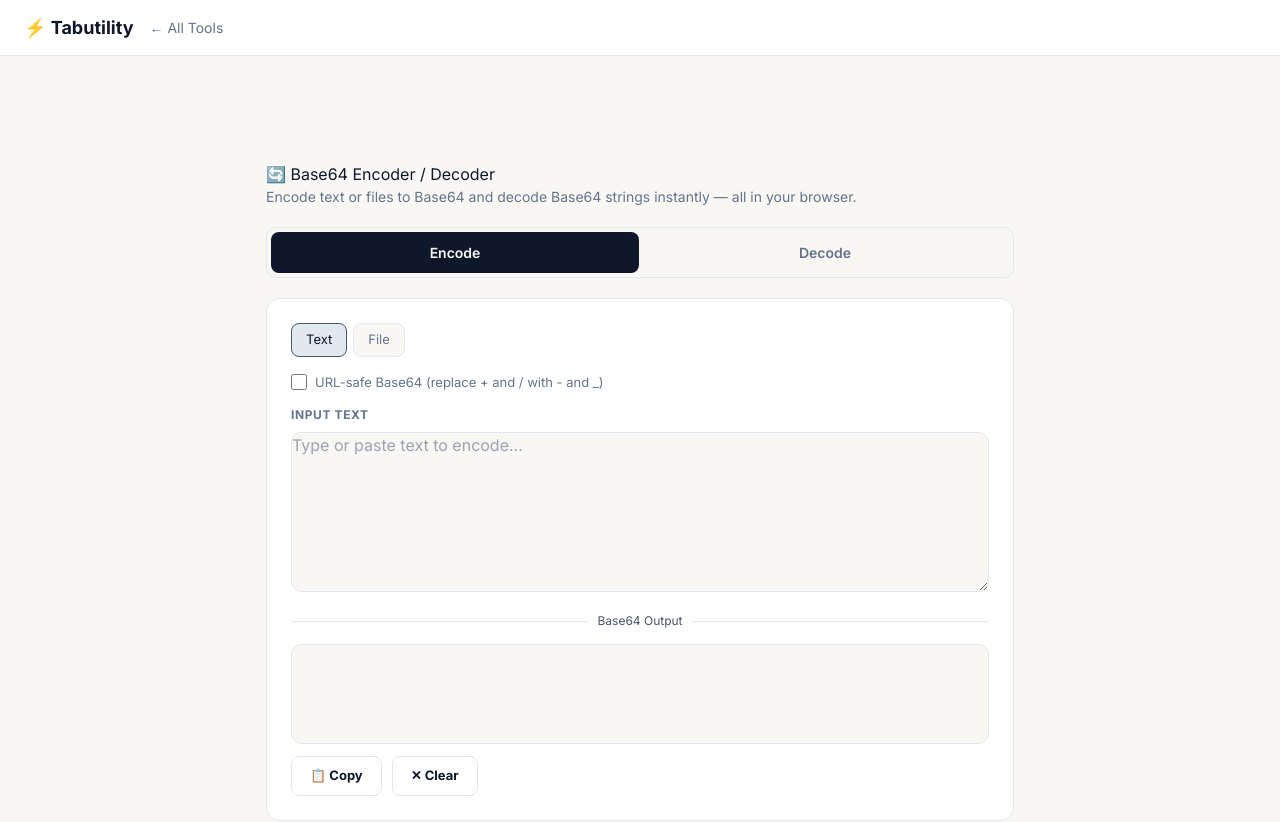
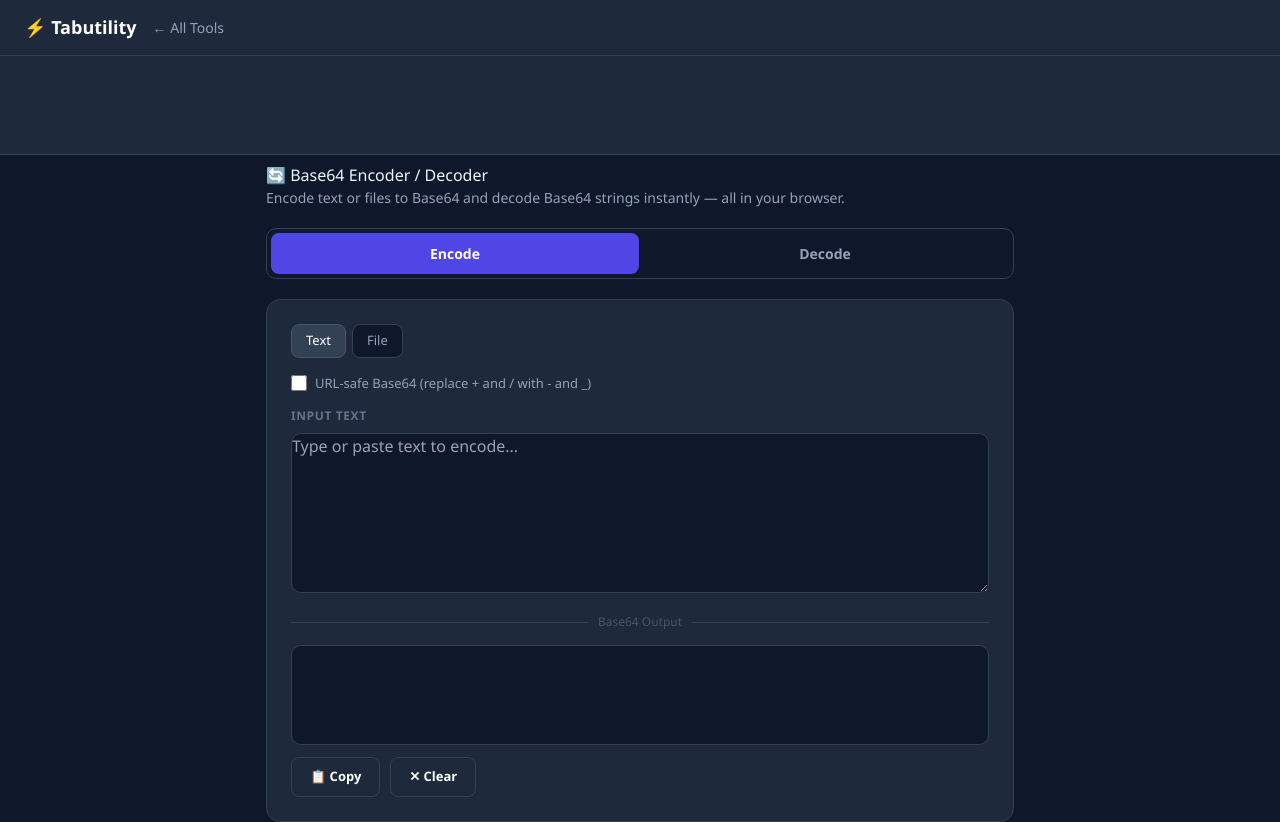
Before and after one commit to rakeshv02/base64-encoder, a React (Vite) app: page / in a window 1280 px wide. Shown: the top 822 px of the page. Built offline with nearby package versions, Linux system fonts and the light colour scheme.

Commit message:
Align with canonical Tabutility design language (STYLE.md): dark surface, indigo accent, Segoe-first font, standard footer, ad-slot polish

```diff
--- a/index.html
+++ b/index.html
@@ -7,7 +7,6 @@
   <link rel="dns-prefetch" href="https://pagead2.googlesyndication.com" />
 <meta charset="UTF-8"/>
 <meta name="viewport" content="width=device-width, initial-scale=1.0"/>
-<link rel="preconnect" href="https://fonts.googleapis.com"><link rel="preconnect" href="https://fonts.gstatic.com" crossorigin><link rel="stylesheet" href="https://fonts.googleapis.com/css2?family=Inter:wght@400;600;700;800&display=swap">
 <title>Base64 Encoder / Decoder — Tabutility</title>
 <meta name="description" content="Free Base64 encoder and decoder. Encode text or files to Base64 and decode Base64 strings instantly in your browser."/>
 <meta name="keywords" content="base64 encoder, base64 decoder, encode base64, decode base64, base64 converter online"/>
@@ -29,51 +28,52 @@
 <script type="application/ld+json">{"@context":"https://schema.org","@type":"FAQPage","mainEntity":[{"@type":"Question","name":"What is Base64?","acceptedAnswer":{"@type":"Answer","text":"Base64 is an encoding scheme that converts binary data into ASCII text — commonly used for sending data in HTML, CSS or APIs."}},{"@type":"Question","name":"Is my data sent to a server?","acceptedAnswer":{"@type":"Answer","text":"No — all encoding/decoding happens in your browser using JavaScript's btoa/atob."}},{"@type":"Question","name":"Is the Base64 Encoder free?","acceptedAnswer":{"@type":"Answer","text":"Yes — completely free, no sign-up needed."}},{"@type":"Question","name":"Can I encode files?","acceptedAnswer":{"@type":"Answer","text":"Yes — use the file mode to convert any file to base64."}}]}</script>
 <style>
 *{box-sizing:border-box;margin:0;padding:0}
-body{font-family:'Inter',-apple-system,BlinkMacSystemFont,'Segoe UI',sans-serif;background:#f8f7f4;color:#0f172a;min-height:100vh}
-nav{background:#ffffff;border-bottom:1px solid #e2e8f0;padding:14px 24px;display:flex;align-items:center;gap:16px}
-nav a{color:#64748b;text-decoration:none;font-size:14px}nav a:hover{color:#0f172a}
-nav .brand{color:#0f172a;font-weight:700;font-size:18px}
-.ad-banner{background:#ffffff;border-bottom:1px solid #e2e8f0;padding:4px;text-align:center}
+body{font-family:'Segoe UI',system-ui,Arial,sans-serif;background:#0f172a;color:#f1f5f9;min-height:100vh}
+nav{background:#1e293b;border-bottom:1px solid #334155;padding:14px 24px;display:flex;align-items:center;gap:16px}
+nav a{color:#94a3b8;text-decoration:none;font-size:14px}nav a:hover{color:#f1f5f9}
+nav .brand{color:#4f46e5;font-weight:700;font-size:18px}
+.ad-banner{background:#1e293b;border-bottom:1px solid #334155;padding:4px;text-align:center}
 #app{max-width:780px;margin:8px auto;padding:0 16px 40px}
-h1{font-size:clamp(20px,4vw,28px);font-weight:800;margin:24px 0 6px;color:#0f172a}
-.subtitle{color:#64748b;font-size:14px;margin-bottom:20px}
-.tabs{display:flex;gap:2px;background:#f8f7f4;border-radius:10px;padding:4px;margin-bottom:20px;border:1px solid #e2e8f0}
-.tab{flex:1;text-align:center;padding:10px;border-radius:8px;font-size:14px;font-weight:600;cursor:pointer;color:#64748b;border:none;background:none;transition:all .2s}
-.tab.active{background:#0f172a;color:#f8f7f4}
-.card{background:#ffffff;border:1px solid #e2e8f0;border-radius:14px;padding:24px;margin-bottom:20px}
+h1{font-size:clamp(20px,4vw,28px);font-weight:800;margin:24px 0 6px;color:#f1f5f9}
+.subtitle{color:#94a3b8;font-size:14px;margin-bottom:20px}
+.tabs{display:flex;gap:2px;background:#0f172a;border-radius:10px;padding:4px;margin-bottom:20px;border:1px solid #334155}
+.tab{flex:1;text-align:center;padding:10px;border-radius:8px;font-size:14px;font-weight:600;cursor:pointer;color:#94a3b8;border:none;background:none;transition:all .2s}
+.tab.active{background:#4f46e5;color:#0f172a}
+.card{background:#1e293b;border:1px solid #334155;border-radius:14px;padding:24px;margin-bottom:20px}
 .pane-label{font-size:12px;font-weight:700;color:#64748b;text-transform:uppercase;letter-spacing:.05em;margin-bottom:8px}
-textarea{width:100%;height:160px;background:#f8f7f4;border:1px solid #e2e8f0;border-radius:10px;color:#0f172a;font-family:'Inter',monospace;font-size:13px;padding:14px;resize:vertical;outline:none;line-height:1.5;margin-bottom:10px}
-textarea:focus{border-color:#0f172a}
-.output-box{width:100%;min-height:100px;background:#f8f7f4;border:1px solid #e2e8f0;border-radius:10px;font-family:'Inter',monospace;font-size:13px;padding:14px;overflow-x:auto;line-height:1.5;word-break:break-all;color:#0f172a;margin-bottom:12px}
-.btn{display:inline-flex;align-items:center;gap:6px;background:#0f172a;color:#f8f7f4;border:none;border-radius:8px;padding:9px 18px;font-size:13px;font-weight:700;cursor:pointer;transition:background .2s}
-.btn:hover{background:#7dd3fc}
-.btn-outline{background:transparent;border:1px solid #e2e8f0;color:#0f172a}
-.btn-outline:hover{background:#e2e8f0}
+textarea{width:100%;height:160px;background:#0f172a;border:1px solid #334155;border-radius:10px;color:#f1f5f9;font-family:monospace;font-size:13px;padding:14px;resize:vertical;outline:none;line-height:1.5;margin-bottom:10px}
+textarea:focus{border-color:#4f46e5}
+.output-box{width:100%;min-height:100px;background:#0f172a;border:1px solid #334155;border-radius:10px;font-family:monospace;font-size:13px;padding:14px;overflow-x:auto;line-height:1.5;word-break:break-all;color:#4f46e5;margin-bottom:12px}
+.btn{display:inline-flex;align-items:center;gap:6px;background:#4f46e5;color:#0f172a;border:none;border-radius:8px;padding:9px 18px;font-size:13px;font-weight:700;cursor:pointer;transition:background .2s}
+.btn:hover{background:#818cf8}
+.btn-outline{background:transparent;border:1px solid #334155;color:#f1f5f9}
+.btn-outline:hover{background:#334155}
 .btn-row{display:flex;gap:10px;flex-wrap:wrap;align-items:center}
-.urlsafe-row{display:flex;align-items:center;gap:8px;margin-bottom:14px;font-size:13px;color:#64748b}
-.urlsafe-row input{width:16px;height:16px;accent-color:#0f172a;cursor:pointer}
-.drop-zone{border:2px dashed #e2e8f0;border-radius:10px;padding:32px;text-align:center;color:#64748b;cursor:pointer;transition:border-color .2s;margin-bottom:14px}
-.drop-zone:hover,.drop-zone.drag{border-color:#0f172a;color:#64748b}
+.urlsafe-row{display:flex;align-items:center;gap:8px;margin-bottom:14px;font-size:13px;color:#94a3b8}
+.urlsafe-row input{width:16px;height:16px;accent-color:#4f46e5;cursor:pointer}
+.drop-zone{border:2px dashed #334155;border-radius:10px;padding:32px;text-align:center;color:#64748b;cursor:pointer;transition:border-color .2s;margin-bottom:14px}
+.drop-zone:hover,.drop-zone.drag{border-color:#4f46e5;color:#94a3b8}
 .drop-zone input[type=file]{display:none}
-.file-info{background:#f8f7f4;border:1px solid #e2e8f0;border-radius:8px;padding:10px 14px;font-size:13px;color:#64748b;margin-bottom:12px;display:none}
+.file-info{background:#0f172a;border:1px solid #334155;border-radius:8px;padding:10px 14px;font-size:13px;color:#94a3b8;margin-bottom:12px;display:none}
 .divider{display:flex;align-items:center;text-align:center;color:#475569;font-size:12px;margin:14px 0}
-.divider::before,.divider::after{content:'';flex:1;border-bottom:1px solid #e2e8f0}
+.divider::before,.divider::after{content:'';flex:1;border-bottom:1px solid #334155}
 .divider::before{margin-right:10px}.divider::after{margin-left:10px}
 .sub-tabs{display:flex;gap:6px;margin-bottom:16px}
-.sub-tab{background:#f8f7f4;border:1px solid #e2e8f0;border-radius:8px;color:#64748b;padding:6px 14px;font-size:13px;cursor:pointer;transition:all .2s}
-.sub-tab.active{background:#e2e8f0;color:#0f172a;border-color:#475569}
+.sub-tab{background:#0f172a;border:1px solid #334155;border-radius:8px;color:#94a3b8;padding:6px 14px;font-size:13px;cursor:pointer;transition:all .2s}
+.sub-tab.active{background:#334155;color:#f1f5f9;border-color:#475569}
 .toast{position:fixed;bottom:24px;left:50%;transform:translateX(-50%);background:#22c55e;color:#fff;padding:10px 22px;border-radius:8px;font-size:14px;font-weight:600;opacity:0;transition:opacity .3s;pointer-events:none;z-index:999}
 .toast.show{opacity:1}
 .error{color:#f87171;font-size:13px;margin-bottom:8px;display:none}
 </style>
   <meta name="theme-color" content="#1a1a2e" />
-  <style id="tabutility-brand">
-/* empty ad slots: reserve space, no bordered box */
-.ad-banner,.ad-slot,.ad-container{background:transparent!important;border:none!important;border-bottom:none!important;box-shadow:none!important}
+  <style id="tabutility-brand-v2">
+/* Canonical dark-surface spec (STYLE.md): indigo accent, white text on indigo */
+.btn,.toggle-btn.active,button.active{color:#fff!important}
+nav .brand{color:#fff}
+nav a:hover{color:#818cf8}
+input:focus,select:focus,textarea:focus{border-color:#818cf8!important}
 /* AdSense not yet approved: hide all ad frames (container min-height still reserves space). Remove these two lines after approval. */
 ins.adsbygoogle,.ad-banner iframe,.ad-slot iframe,.ad-container iframe{visibility:hidden!important}
-nav .brand{color:#0f172a}
-body{-webkit-font-smoothing:antialiased}
 </style>
 </head>
 <body>
@@ -137,38 +137,38 @@ body{-webkit-font-smoothing:antialiased}
 
 <div style="max-width:780px;margin-left:auto;margin-right:auto;margin-top:24px;margin-bottom:8px;padding:0 16px">
   <div style="background:rgba(255,255,255,0.04);border:1px solid rgba(255,255,255,0.1);border-radius:14px;padding:20px 24px">
-    <h2 style="font-size:15px;font-weight:700;color:#64748b;text-transform:uppercase;letter-spacing:.05em;margin-bottom:14px">Related Tools</h2>
+    <h2 style="font-size:15px;font-weight:700;color:#94a3b8;text-transform:uppercase;letter-spacing:.05em;margin-bottom:14px">Related Tools</h2>
     <div style="display:grid;grid-template-columns:repeat(auto-fit,minmax(200px,1fr));gap:10px">
-      <a href="https://url-encoder.tabutility.com/" style="display:block;background:rgba(255,255,255,0.07);border:1px solid #e2e8f0;border-radius:10px;padding:12px 16px;text-decoration:none;color:inherit">
-        <div style="font-size:13px;font-weight:600;color:#0f172a">URL Encoder / Decoder</div><div style="font-size:11px;color:#64748b;margin-top:2px">Developer Tools</div></a>
-      <a href="https://json-formatter.tabutility.com/" style="display:block;background:rgba(255,255,255,0.07);border:1px solid #e2e8f0;border-radius:10px;padding:12px 16px;text-decoration:none;color:inherit">
-        <div style="font-size:13px;font-weight:600;color:#0f172a">JSON Formatter</div><div style="font-size:11px;color:#64748b;margin-top:2px">Developer Tools</div></a>
-      <a href="https://uuid-generator.tabutility.com/" style="display:block;background:rgba(255,255,255,0.07);border:1px solid #e2e8f0;border-radius:10px;padding:12px 16px;text-decoration:none;color:inherit">
-        <div style="font-size:13px;font-weight:600;color:#0f172a">UUID Generator</div><div style="font-size:11px;color:#64748b;margin-top:2px">Developer Tools</div></a>
-      <a href="https://password-generator.tabutility.com/" style="display:block;background:rgba(255,255,255,0.07);border:1px solid #e2e8f0;border-radius:10px;padding:12px 16px;text-decoration:none;color:inherit">
-        <div style="font-size:13px;font-weight:600;color:#0f172a">Password Generator</div><div style="font-size:11px;color:#64748b;margin-top:2px">Developer Tools</div></a>
+      <a href="https://url-encoder.tabutility.com/" style="display:block;background:rgba(255,255,255,0.07);border:1px solid rgba(255,255,255,0.12);border-radius:10px;padding:12px 16px;text-decoration:none;color:inherit">
+        <div style="font-size:13px;font-weight:600;color:#f1f5f9">URL Encoder / Decoder</div><div style="font-size:11px;color:#94a3b8;margin-top:2px">Developer Tools</div></a>
+      <a href="https://json-formatter.tabutility.com/" style="display:block;background:rgba(255,255,255,0.07);border:1px solid rgba(255,255,255,0.12);border-radius:10px;padding:12px 16px;text-decoration:none;color:inherit">
+        <div style="font-size:13px;font-weight:600;color:#f1f5f9">JSON Formatter</div><div style="font-size:11px;color:#94a3b8;margin-top:2px">Developer Tools</div></a>
+      <a href="https://uuid-generator.tabutility.com/" style="display:block;background:rgba(255,255,255,0.07);border:1px solid rgba(255,255,255,0.12);border-radius:10px;padding:12px 16px;text-decoration:none;color:inherit">
+        <div style="font-size:13px;font-weight:600;color:#f1f5f9">UUID Generator</div><div style="font-size:11px;color:#94a3b8;margin-top:2px">Developer Tools</div></a>
+      <a href="https://password-generator.tabutility.com/" style="display:block;background:rgba(255,255,255,0.07);border:1px solid rgba(255,255,255,0.12);border-radius:10px;padding:12px 16px;text-decoration:none;color:inherit">
+        <div style="font-size:13px;font-weight:600;color:#f1f5f9">Password Generator</div><div style="font-size:11px;color:#94a3b8;margin-top:2px">Developer Tools</div></a>
     </div>
   </div>
 </div>
 
 <div style="max-width:780px;margin-left:auto;margin-right:auto;margin-top:8px;margin-bottom:24px;padding:0 16px">
   <div style="background:rgba(255,255,255,0.04);border:1px solid rgba(255,255,255,0.1);border-radius:14px;padding:20px 24px">
-    <h2 style="font-size:15px;font-weight:700;color:#64748b;text-transform:uppercase;letter-spacing:.05em;margin-bottom:4px">Frequently Asked Questions</h2>
+    <h2 style="font-size:15px;font-weight:700;color:#94a3b8;text-transform:uppercase;letter-spacing:.05em;margin-bottom:4px">Frequently Asked Questions</h2>
     <div style="border-bottom:1px solid rgba(255,255,255,0.08);padding:14px 0">
-      <div style="font-size:14px;font-weight:600;color:#0f172a;margin-bottom:6px">What is Base64?</div>
-      <div style="font-size:13px;color:#64748b;line-height:1.5">Base64 is an encoding scheme that converts binary data into ASCII text — commonly used for sending data in HTML, CSS or APIs.</div>
+      <div style="font-size:14px;font-weight:600;color:#f1f5f9;margin-bottom:6px">What is Base64?</div>
+      <div style="font-size:13px;color:#94a3b8;line-height:1.5">Base64 is an encoding scheme that converts binary data into ASCII text — commonly used for sending data in HTML, CSS or APIs.</div>
     </div>
     <div style="border-bottom:1px solid rgba(255,255,255,0.08);padding:14px 0">
-      <div style="font-size:14px;font-weight:600;color:#0f172a;margin-bottom:6px">Is my data sent to a server?</div>
-      <div style="font-size:13px;color:#64748b;line-height:1.5">No — all encoding/decoding happens in your browser using JavaScript's btoa/atob. Nothing leaves your device.</div>
+      <div style="font-size:14px;font-weight:600;color:#f1f5f9;margin-bottom:6px">Is my data sent to a server?</div>
+      <div style="font-size:13px;color:#94a3b8;line-height:1.5">No — all encoding/decoding happens in your browser using JavaScript's btoa/atob. Nothing leaves your device.</div>
     </div>
     <div style="border-bottom:1px solid rgba(255,255,255,0.08);padding:14px 0">
-      <div style="font-size:14px;font-weight:600;color:#0f172a;margin-bottom:6px">Is this free?</div>
-      <div style="font-size:13px;color:#64748b;line-height:1.5">Yes — completely free, no sign-up needed.</div>
+      <div style="font-size:14px;font-weight:600;color:#f1f5f9;margin-bottom:6px">Is this free?</div>
+      <div style="font-size:13px;color:#94a3b8;line-height:1.5">Yes — completely free, no sign-up needed.</div>
     </div>
     <div style="padding:14px 0">
-      <div style="font-size:14px;font-weight:600;color:#0f172a;margin-bottom:6px">Can I encode files?</div>
-      <div style="font-size:13px;color:#64748b;line-height:1.5">Yes — use the File tab to convert any file to base64. Great for embedding images in CSS or HTML.</div>
+      <div style="font-size:14px;font-weight:600;color:#f1f5f9;margin-bottom:6px">Can I encode files?</div>
+      <div style="font-size:13px;color:#94a3b8;line-height:1.5">Yes — use the File tab to convert any file to base64. Great for embedding images in CSS or HTML.</div>
     </div>
   </div>
 </div>
@@ -315,35 +315,35 @@ function showToast(){
 </script>
 
 <!-- embed-widget -->
-<div style="max-width:640px;margin:0 auto 32px;background:#ffffff;border:1px solid #e2e8f0;border-radius:12px;padding:18px">
-  <h2 style="font-size:15px;font-weight:700;color:#64748b;text-transform:uppercase;letter-spacing:.05em;margin-bottom:12px">Embed This Tool</h2>
+<div style="max-width:640px;margin:0 auto 32px;background:#1e293b;border:1px solid #334155;border-radius:12px;padding:18px">
+  <h2 style="font-size:15px;font-weight:700;color:#94a3b8;text-transform:uppercase;letter-spacing:.05em;margin-bottom:12px">Embed This Tool</h2>
   <p style="font-size:13px;color:#64748b;margin-bottom:12px">Add this Base64 Encoder / Decoder to your website or blog for free — just paste this code:</p>
-  <div style="background:#f8f7f4;border:1px solid #e2e8f0;border-radius:8px;padding:12px;font-family:'Inter',monospace;font-size:12px;color:#7dd3fc;word-break:break-all;margin-bottom:10px" id="embed-code">&lt;iframe src=&quot;https://base64-encoder.tabutility.com/&quot; width=&quot;100%&quot; height=&quot;600&quot; frameborder=&quot;0&quot; style=&quot;border-radius:12px&quot; title=&quot;Base64 Encoder / Decoder by Tabutility&quot;&gt;&lt;/iframe&gt;
+  <div style="background:#0f172a;border:1px solid #334155;border-radius:8px;padding:12px;font-family:monospace;font-size:12px;color:#818cf8;word-break:break-all;margin-bottom:10px" id="embed-code">&lt;iframe src=&quot;https://base64-encoder.tabutility.com/&quot; width=&quot;100%&quot; height=&quot;600&quot; frameborder=&quot;0&quot; style=&quot;border-radius:12px&quot; title=&quot;Base64 Encoder / Decoder by Tabutility&quot;&gt;&lt;/iframe&gt;
 &lt;p style=&quot;font-size:12px&quot;&gt;&lt;a href=&quot;https://base64-encoder.tabutility.com/&quot; target=&quot;_blank&quot; rel=&quot;noopener&quot;&gt;Base64 Encoder / Decoder&lt;/a&gt; by &lt;a href=&quot;https://tabutility.com/&quot; target=&quot;_blank&quot; rel=&quot;noopener&quot;&gt;Tabutility&lt;/a&gt;&lt;/p&gt;</div>
-  <button onclick="navigator.clipboard.writeText(document.getElementById('embed-code').textContent).then(()=>{this.textContent='Copied!';setTimeout(()=>this.textContent='Copy Embed Code',2000)})" style="background:#0f172a;color:#f8f7f4;border:none;border-radius:8px;padding:9px 18px;font-size:13px;font-weight:700;cursor:pointer">Copy Embed Code</button>
+  <button onclick="navigator.clipboard.writeText(document.getElementById('embed-code').textContent).then(()=>{this.textContent='Copied!';setTimeout(()=>this.textContent='Copy Embed Code',2000)})" style="background:#4f46e5;color:#0f172a;border:none;border-radius:8px;padding:9px 18px;font-size:13px;font-weight:700;cursor:pointer">Copy Embed Code</button>
   <span style="font-size:11px;color:#475569;margin-left:12px">Free to use — the credit link helps others find the tool</span>
 </div>
-<div style="margin:0 auto 24px;max-width:640px;background:#ffffff;border-radius:10px;padding:14px 18px;display:flex;align-items:center;gap:14px;cursor:pointer;border:1px solid #e2e8f0" onclick="window.open('https://go.nordvpn.net/aff_c?offer_id=15&aff_id=153622&url_id=902','_blank','noopener noreferrer')" title="Stay private online">
+<div style="margin:0 auto 24px;max-width:640px;background:#1e293b;border-radius:10px;padding:14px 18px;display:flex;align-items:center;gap:14px;cursor:pointer;border:1px solid #334155" onclick="window.open('https://go.nordvpn.net/aff_c?offer_id=15&aff_id=153622&url_id=902','_blank','noopener noreferrer')" title="Stay private online">
   <span style="font-size:28px;flex-shrink:0">🛡️</span>
   <div style="min-width:0">
-    <div style="font-size:13px;font-weight:700;color:#0f172a;margin-bottom:3px">Stay private online</div>
-    <div style="font-size:12px;color:#64748b">Protect your connection with NordVPN <span style="color:#4ade80;white-space:nowrap">→ Get NordVPN</span></div>
+    <div style="font-size:13px;font-weight:700;color:#f1f5f9;margin-bottom:3px">Stay private online</div>
+    <div style="font-size:12px;color:#94a3b8">Protect your connection with NordVPN <span style="color:#4ade80;white-space:nowrap">→ Get NordVPN</span></div>
     <div style="font-size:10px;color:#475569;margin-top:3px">Sponsored · Ad</div>
   </div>
 </div>
-<div style="margin:0 auto 24px;max-width:640px;background:#ffffff;border-radius:10px;padding:14px 18px;display:flex;align-items:center;gap:14px;cursor:pointer;border:1px solid #e2e8f0" onclick="window.open('https://www.amazon.com/s?k=programming+coding+books&tag=tabutility-20','_blank','noopener noreferrer')" title="Level up your dev skills?">
+<div style="margin:0 auto 24px;max-width:640px;background:#1e293b;border-radius:10px;padding:14px 18px;display:flex;align-items:center;gap:14px;cursor:pointer;border:1px solid #334155" onclick="window.open('https://www.amazon.com/s?k=programming+coding+books&tag=tabutility-20','_blank','noopener noreferrer')" title="Level up your dev skills?">
   <span style="font-size:28px;flex-shrink:0">📚</span>
   <div style="min-width:0">
-    <div style="font-size:13px;font-weight:700;color:#0f172a;margin-bottom:3px">Level up your dev skills?</div>
-    <div style="font-size:12px;color:#64748b">Browse programming books <span style="color:#f59e0b;white-space:nowrap">→ Browse on Amazon</span></div>
+    <div style="font-size:13px;font-weight:700;color:#f1f5f9;margin-bottom:3px">Level up your dev skills?</div>
+    <div style="font-size:12px;color:#94a3b8">Browse programming books <span style="color:#f59e0b;white-space:nowrap">→ Browse on Amazon</span></div>
     <div style="font-size:10px;color:#475569;margin-top:3px">As an Amazon Associate we earn from qualifying purchases.</div>
   </div>
 </div>
-<footer style="border-top:1px solid #e2e8f0;background:#ffffff;margin-top:48px;padding:28px 24px;text-align:center;font-family:'Inter',-apple-system,BlinkMacSystemFont,'Segoe UI',sans-serif;font-size:13px;color:#64748b;line-height:1.8">
-<div style="font-weight:700;color:#0f172a;font-size:15px">⚡ Tabutility</div>
+<footer style="background:#1a1a2e;margin-top:48px;padding:28px 24px;text-align:center;font-family:'Segoe UI',system-ui,Arial,sans-serif;font-size:13px;color:#94a3b8;line-height:1.8">
+<div style="font-weight:700;color:#fff;font-size:15px">⚡ Tabutility</div>
 <div>Free, private, browser-based tools. No sign-up, no tracking.</div>
-<div><a href="https://tabutility.com" style="color:#0f172a;font-weight:600;text-decoration:none">All Tools</a> · <a href="https://tabutility.com/blog/" style="color:#64748b;text-decoration:none">Blog</a> · <a href="https://tabutility.com/#about" style="color:#64748b;text-decoration:none">About</a></div>
-<div style="margin-top:6px;color:#94a3b8">© 2026 Tabutility</div>
+<div><a href="https://tabutility.com" style="color:#818cf8;font-weight:600;text-decoration:none">All Tools</a> · <a href="https://tabutility.com/blog/" style="color:#94a3b8;text-decoration:none">Blog</a> · <a href="https://tabutility.com/#about" style="color:#94a3b8;text-decoration:none">About</a></div>
+<div style="margin-top:6px;color:#64748b">© 2026 Tabutility</div>
 </footer>
 </body>
 </html>
--- a/src/index.css
+++ b/src/index.css
@@ -5,5 +5,5 @@
 @import url('https://fonts.googleapis.com/css2?family=Inter:wght@400;500;600;700&display=swap');
 
 * {
-  font-family:'Inter', 'Inter', system-ui, sans-serif;
+  font-family:'Segoe UI',system-ui,Arial,sans-serif;
 }
```
